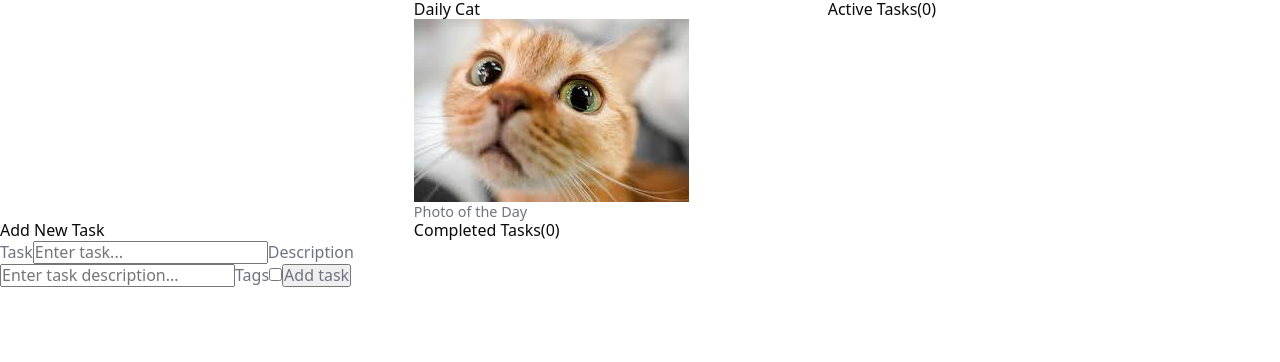
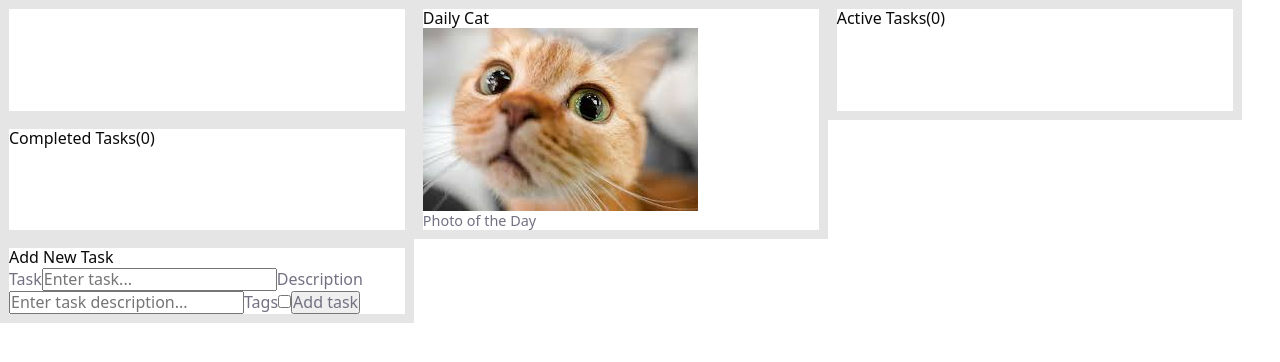
Before and after one commit to Remedeae/backend-sundasgarden-group-project1, a React (Vite) app: page / in a window 1280 px wide. Shown: the top 362 px of the page. Built offline with nearby package versions, Linux system fonts and the light colour scheme.

Commit message:
installed sass and adjusted the imports to be compiled via 'live sass compiler'

```diff
--- /dev/null
+++ b/src/styles/_config.scss
@@ -0,0 +1 @@
+@forward 'variables';
--- /dev/null
+++ b/src/styles/_global.scss
@@ -0,0 +1,27 @@
+@use 'config' as *;
+* {
+    font-family: $font-main;
+    font-weight: 400;
+    color: $color-mid;
+    line-height: 1.2rem;
+}
+.app {
+    display: grid;
+    grid-template: 1fr 1fr / 1fr 1fr 1fr;
+    width: 97%;
+    height: 94%;
+      & > * {
+        border: solid $color-light 0.6rem;
+  }
+}
+p {
+    font-size: 0.9rem;
+}
+
+h2 {
+    color: $color-dark;
+    font-size: 1rem;
+}
+h3{
+    color: aliceblue
+}
--- a/src/styles/index.css
+++ b/src/styles/index.css
@@ -1,6 +1,5 @@
 *, *::before, *::after {
-  -webkit-box-sizing: border-box;
-          box-sizing: border-box;
+  box-sizing: border-box;
 }
 
 * {
@@ -39,14 +38,10 @@ input, button, textarea, select {
     scroll-behavior: auto;
   }
   *, *::before, *::after {
-    -webkit-animation-duration: 0.01ms !important;
-            animation-duration: 0.01ms !important;
-    -webkit-animation-iteration-count: 1 !important;
-            animation-iteration-count: 1 !important;
-    -webkit-transition-duration: 0.01ms !important;
-            transition-duration: 0.01ms !important;
+    animation-duration: 0.01ms !important;
+    animation-iteration-count: 1 !important;
+    transition-duration: 0.01ms !important;
     scroll-behavior: auto !important;
-    -webkit-transition: none;
     transition: none;
   }
 }
@@ -63,13 +58,13 @@ body, html {
 }
 
 .app {
-  display: -ms-grid;
   display: grid;
-  -ms-grid-rows: 1fr 1fr 1fr;
-  -ms-grid-columns: 1fr 1fr;
-      grid-template: 1fr 1fr /1fr 1fr 1fr;
+  grid-template: 1fr 1fr/1fr 1fr 1fr;
   width: 97%;
   height: 94%;
+}
+.app > * {
+  border: solid #E5E5E5 0.6rem;
 }
 
 p {
@@ -80,3 +75,27 @@ h2 {
   color: #0A0A0A;
   font-size: 1rem;
 }
+
+h3 {
+  color: aliceblue;
+}
+
+.weather {
+  grid-area: 1/1/2/2;
+}
+
+.catPic {
+  grid-area: 1/2/3/2;
+}
+
+.toDo {
+  grid-area: 2/1/3/3;
+}
+
+.completedTasks {
+  grid-area: 3/2/4/3;
+}
+
+.addTask {
+  grid-area: 3/1/4/2;
+}/*# sourceMappingURL=index.css.map */
--- a/src/styles/index.scss
+++ b/src/styles/index.scss
@@ -1,32 +1,9 @@
-@import 'reset';
-@import 'variables';
-
-* {
-    font-family: $font-main;
-    font-weight: 400;
-    color: $color-mid;
-    line-height: 1.2rem;
-}
-.app {
-    display: grid;
-    grid-template: 1fr 1fr / 1fr 1fr 1fr;
-    width: 97%;
-    height: 94%;
-      & > * {
-        border: solid $color-light 0.6rem;
-  }
-}
-p {
-    font-size: 0.9rem;
-}
-
-h2 {
-    color: $color-dark;
-    font-size: 1rem;
-}
-
-@import 'weather';
-@import 'catPics';
-@import 'toDoList';
-@import 'completedTasks';
-@import 'addTask';
+@use 'reset';
+@use 'config';
+@use 'variables';
+@use 'global';
+@use 'weather';
+@use 'catPic';
+@use 'toDoList';
+@use 'completedTasks';
+@use 'addTask';
```
Also changed, not shown: src/styles/_catPic.scss (renamed from src/_catPic.scss), 2 other files (tests, documents, lock files or other folders).
